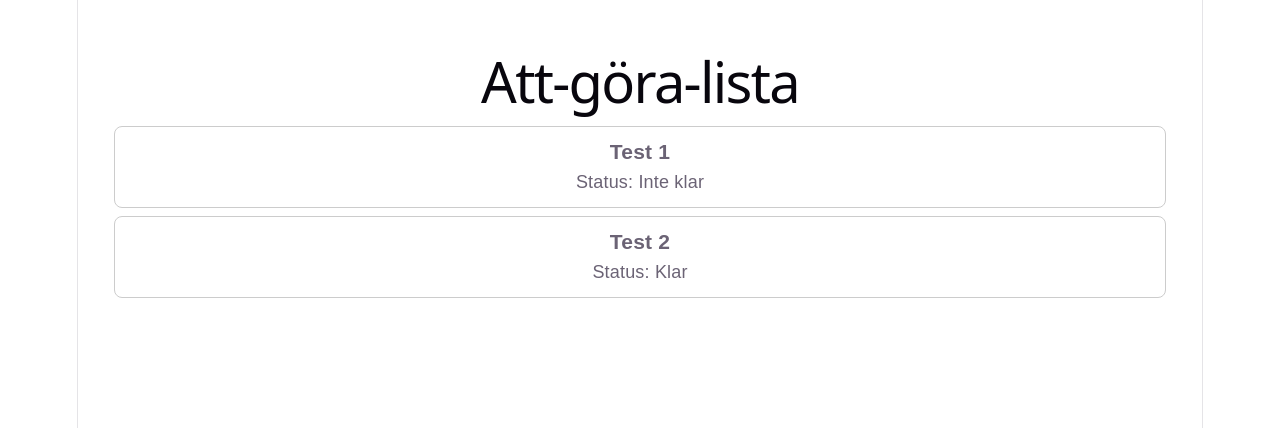
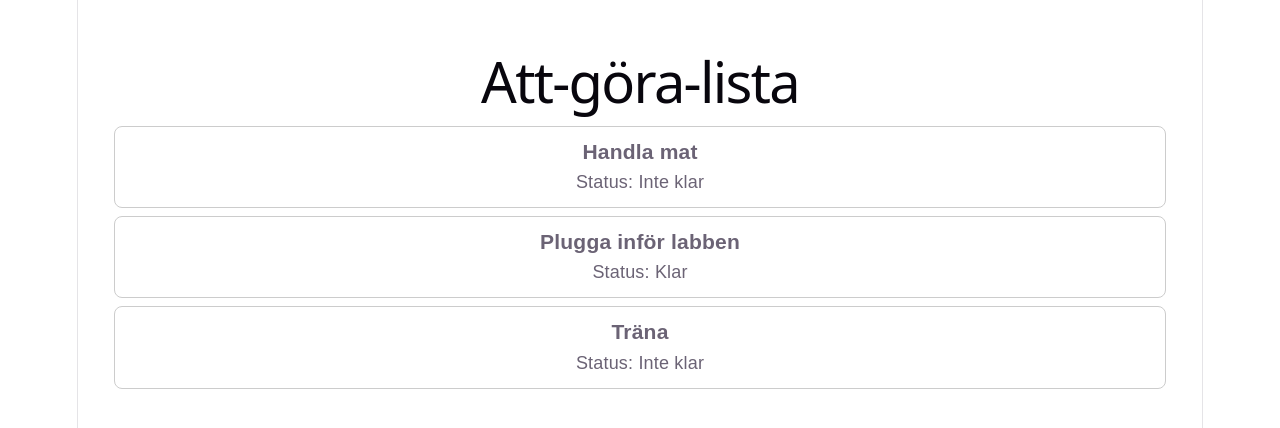
Before and after one commit to Peshro96/Labb-1---React.JS-Webbapplikation, a React (Vite) app: page / in a window 1280 px wide. Shown: the top 428 px of the page. Built offline with nearby package versions, Linux system fonts and the light colour scheme; data requests are answered from the project's data file.

Commit message:
fetch todos from api on mount

```diff
--- a/src/App.tsx
+++ b/src/App.tsx
@@ -1,17 +1,26 @@
+import { useEffect, useState } from "react";
 import TodoList from "./components/TodoList";
+import { getTodos } from "./api/todos";
 import type { Todo } from "./types/todo";
 
-// Tillfällig dummy-data tills vi kopplar på API:t i nästa steg
-const dummyTodos: Todo[] = [
-  { id: 1, title: "Test 1", done: false },
-  { id: 2, title: "Test 2", done: true },
-];
+export default function App() {
+  // State för listan av todos som visas i appen
+  const [todos, setTodos] = useState<Todo[]>([]);
 
-export default function App() {
+  // Hämtar todos från API:t när komponenten mountas
+  useEffect(() => {
+    const fetchTodos = async () => {
+      const data = await getTodos();
+      setTodos(data);
+    };
+
+    fetchTodos();
+  }, []);
+
   return (
     <div style={{ padding: "2rem", fontFamily: "Arial, sans-serif" }}>
       <h1>Att-göra-lista</h1>
-      <TodoList todos={dummyTodos} />
+      <TodoList todos={todos} />
     </div>
   );
 }
```
